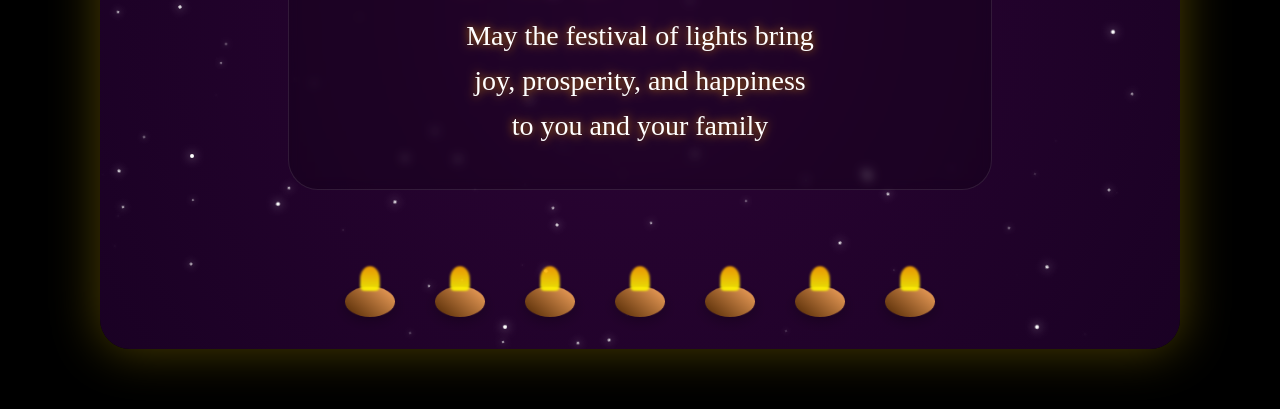
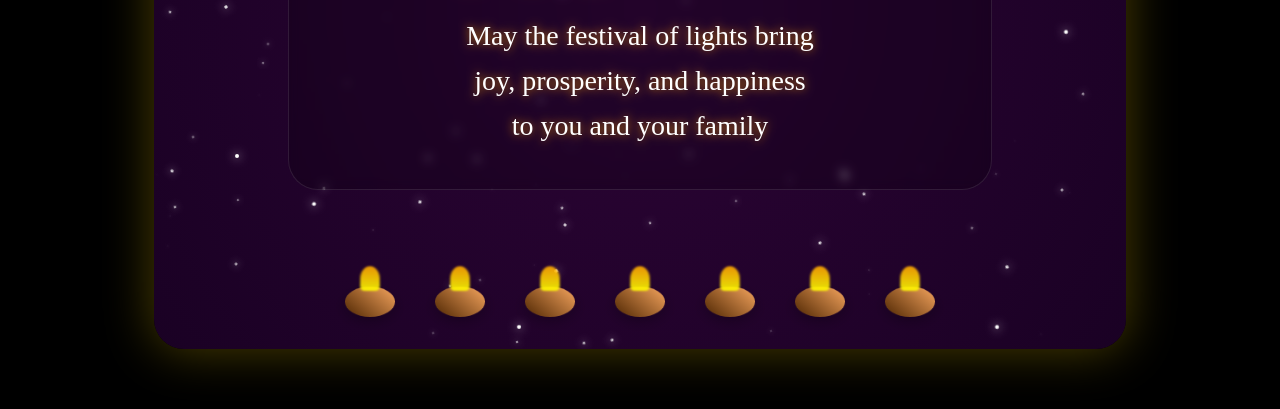
Before and after one commit to RutvikRana/Happy_diwali, a plain HTML site: page index.html in a window 1280 px wide. Shown: the part 391-800 px from the top of the page. Drawn offline with Linux system fonts and the light colour scheme; animation ran at ten frames a second.

Commit message:
Update index.html

```diff
--- a/index.html
+++ b/index.html
@@ -18,7 +18,7 @@
                 align-items: center;
                 background: #000;
                 margin: 0;
-                padding: 20px; /* Added padding */
+                padding: 50px; /* Added padding */
             }
 
             .diwali-card {
```
